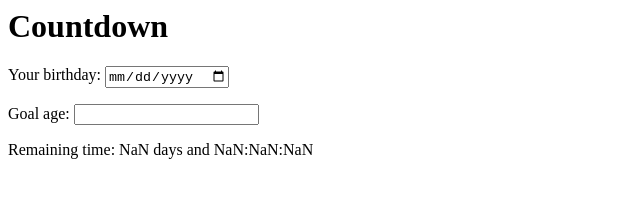
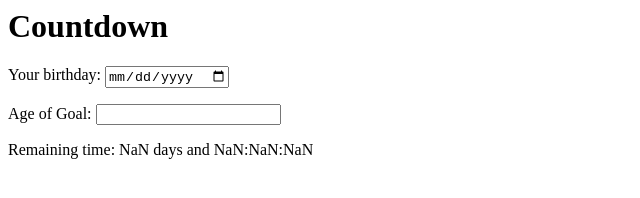
Before and after one commit to yancya/countdown_page, a plain HTML site: page public/index.html in a window 1280 px wide. Shown: the full height of the page, 0-640 px from the left. Drawn offline with Linux system fonts and the light colour scheme.

Commit message:
Change age title from 'Goal age' to 'Age of Goal'

```diff
--- a/public/index.html
+++ b/public/index.html
@@ -5,7 +5,7 @@
   <body>
     <h1>Countdown</h1>
     <p>Your birthday: <input id="bd" type="date" /></p>
-    <p>Goal age: <input id="goal" type="number" size="3"/></p>
+    <p>Age of Goal: <input id="goal" type="number" size="3"/></p>
     <p>Remaining time: <span id="countdown"></span></p>
     <script>
       const bdElement = document.querySelector('#bd');
```
